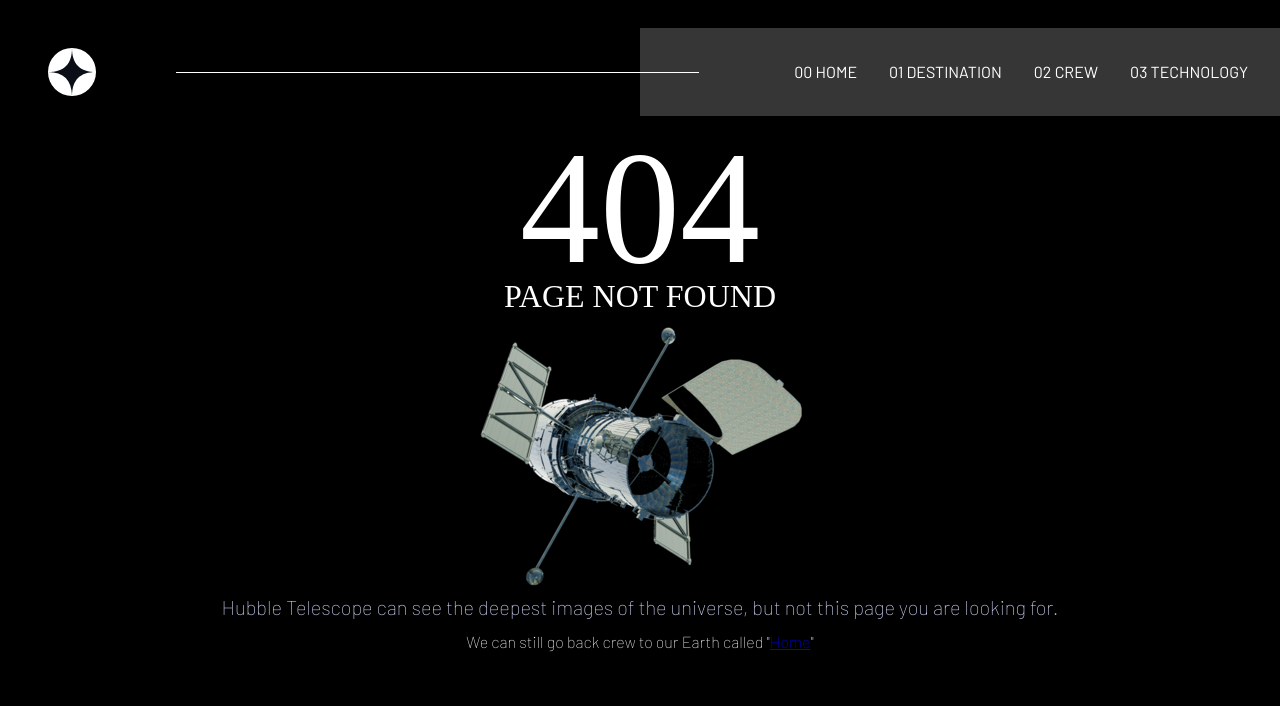
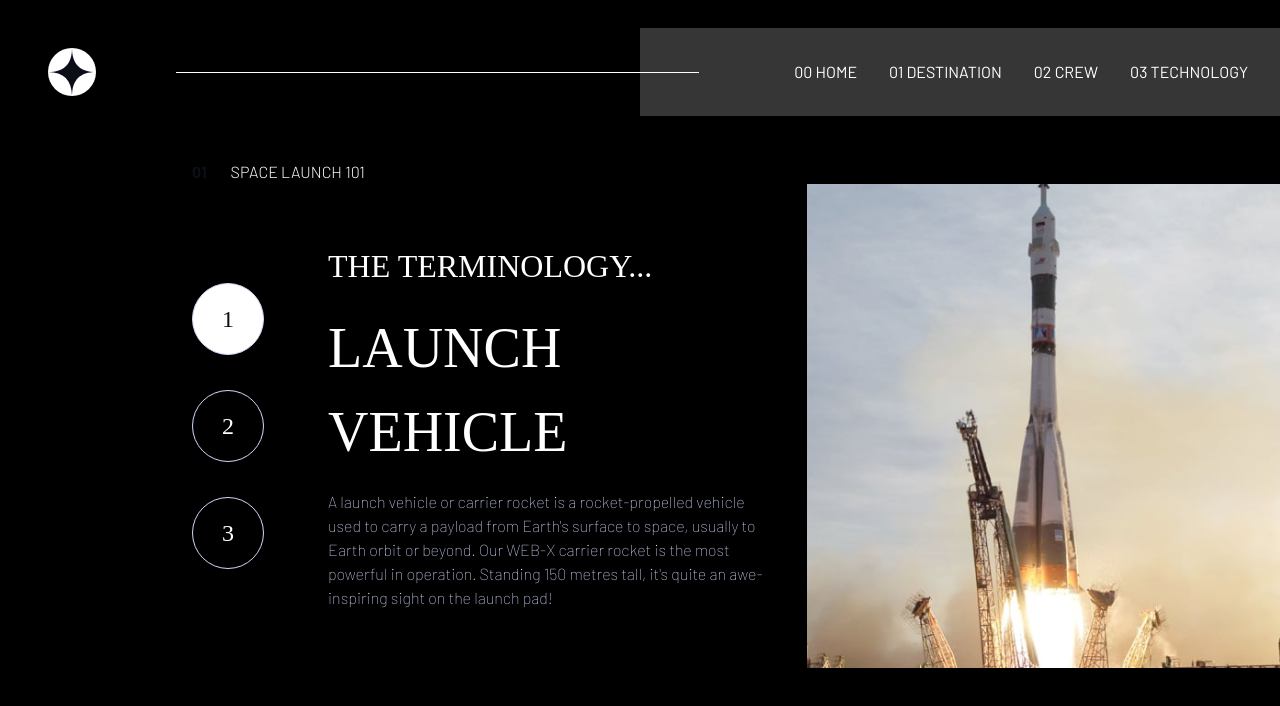
Before and after one commit to SerPet-eng/Space-Tourism-Website-Test, a React (Vite) app: page /technology/technology1 in a window 1280 px wide. Shown: the top 706 px of the page. Built offline with nearby package versions, Linux system fonts and the light colour scheme; a web font is replaced by a local one.

Commit message:
Final Route 🛠️📲👷‍♂️
 - Adding Route for Technology Page
 - Removing unnecessary code in Crew Routes

```diff
--- a/src/App.jsx
+++ b/src/App.jsx
@@ -15,6 +15,7 @@ import { usePageContext } from './utils/PageContext';
 
 import DestinationRoutes from './routes/DestinationRoutes';
 import CrewRoutes from './routes/CrewRoutes';
+import TechnologyRoutes from './routes/TechnologyRoutes';
 
 export default function App() {
   const { destinations, crew, technology, loading } = usePageContext();
@@ -33,6 +34,10 @@ export default function App() {
           <Route path="/crew">
             <Route index element={<Navigate to="crew1" />} />
             <Route path=":id" element={<CrewRoutes />} />
+          </Route>
+          <Route path="/technology">
+            <Route index element={<Navigate to="technology1" />} />
+            <Route path=":id" element={<TechnologyRoutes />} />
           </Route>
           <Route path="*" element={<NotFound />} />
         </Routes>
--- a/src/components/Pagination.jsx
+++ b/src/components/Pagination.jsx
@@ -1,14 +1,33 @@
 import { useState } from 'react';
+import { Link, Outlet } from 'react-router-dom';
 
 export default function Pagination() {
   const [activePaginate, setActivePaginate] = useState(0);
   const paginateNumbers = [1, 2, 3];
+
+  const getLinkPath = (index) => {
+    switch (index) {
+      case 0:
+        return '/technology1';
+      case 1:
+        return '/technology2';
+      case 2:
+        return '/technology3';
+      default:
+        return '/technology1';
+    }
+  };
 
   return (
     <>
       <div className="pagination">
         <ul className="pagination-container">
           {paginateNumbers.map((item, index) => (
+            <>
+              <Link
+                to={`/technology${getLinkPath(index)}`}
+                style={{ textDecoration: 'none' }}
+              >
                 <li
                   className={`pagination-item ${
                     activePaginate === index ? 'active-paginate' : ''
@@ -18,9 +37,12 @@ export default function Pagination() {
                 >
                   {item}
                 </li>
+              </Link>
+            </>
           ))}
         </ul>
       </div>
+      <Outlet />
     </>
   );
 }
--- a/src/css/style.css
+++ b/src/css/style.css
@@ -341,7 +341,6 @@ body {
 .home .home-description {
   display: flex;
   flex-direction: column;
-  border: 1px solid red;
   width: 540px;
 }
 .home .home-description .home-text {
--- a/src/routes/CrewRoutes.jsx
+++ b/src/routes/CrewRoutes.jsx
@@ -11,12 +11,6 @@ export default function CrewRoutes() {
   if (crewIndex < 0 || crewIndex >= crew.length) {
     return <div style={{ color: 'white' }}>Crew not found</div>;
   }
-
-  if (crewIndex === -1) {
-    return <div style={{ color: 'white' }}>Crew not found</div>;
-  }
-
-  console.log(id);
 
   return (
     <>
--- /dev/null
+++ b/src/routes/TechnologyRoutes.jsx
@@ -0,0 +1,30 @@
+import { usePageContext } from '../utils/PageContext';
+import Technology from '../components/Technology/Technology';
+import { useParams } from 'react-router-dom';
+
+export default function TechnologyRoutes() {
+  const { technology, loading } = usePageContext();
+  const { id } = useParams();
+
+  const technologyIndex = parseInt(id.replace('technology', ''), 10) - 1;
+
+  if (technologyIndex < 0 || technologyIndex >= technology.length) {
+    return <div style={{ color: 'white' }}>Technology not found</div>;
+  }
+  return (
+    <>
+      {loading ? (
+        <div>Loading...</div>
+      ) : (
+        technology.length > 0 && (
+          <Technology
+            img_portrait={technology[technologyIndex].images.portrait}
+            img_landscape={technology[technologyIndex].images.landscape}
+            name={technology[technologyIndex].name}
+            description={technology[technologyIndex].description}
+          />
+        )
+      )}
+    </>
+  );
+}
--- a/src/sass/styles/Home/_home.scss
+++ b/src/sass/styles/Home/_home.scss
@@ -11,7 +11,7 @@
   .home-description {
     display: flex;
     flex-direction: column;
-    border: 1px solid red;
+
     width: 540px;
     .home-text {
       @include Barlow_Light;
```
Also changed, not shown: 1 other file (tests, documents, lock files or other folders). Lines whose indentation alone changed are shown as unchanged.
